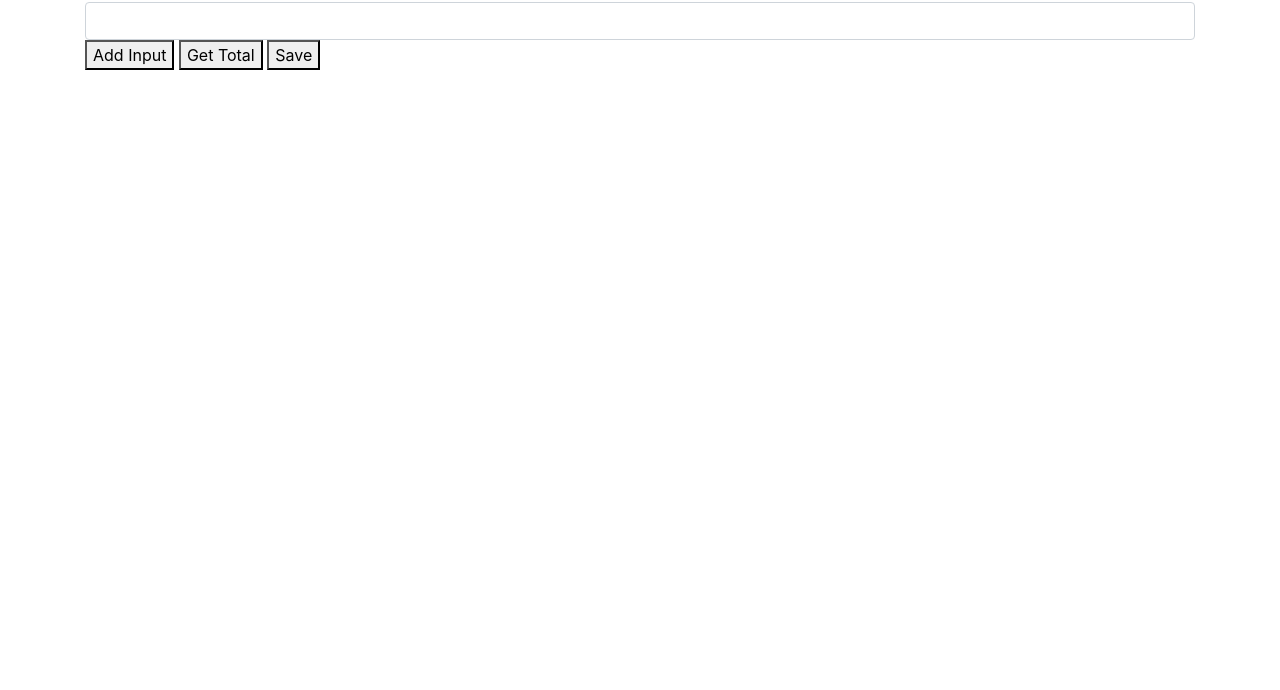
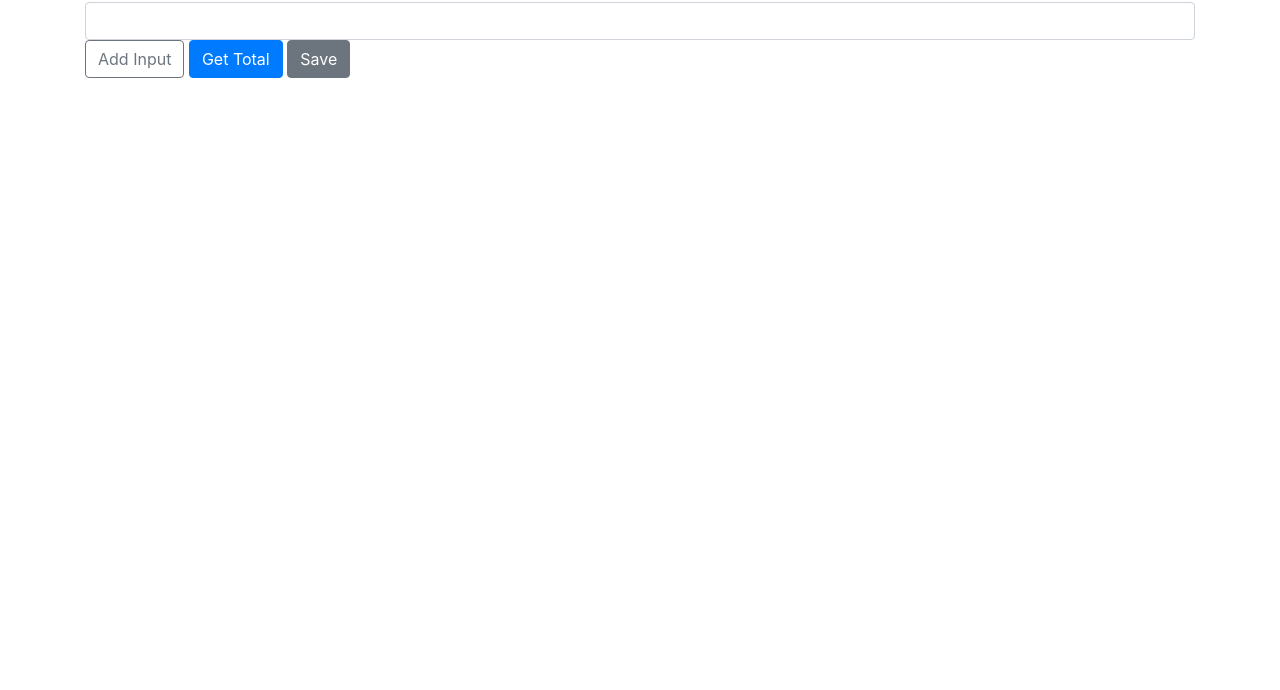
Before and after one commit to levidurfee/myxch, a website built with Parcel: page src/index.html in a window 1280 px wide. Shown: the part 110-800 px from the top of the page. Built offline with nearby package versions, Linux system fonts and the light colour scheme.

Commit message:
Style buttons

```diff
--- a/src/index.html
+++ b/src/index.html
@@ -26,9 +26,9 @@
                     <input type="text" name="address[]" class="address form-control" id="address">
                     <div id="inputs"></div>
                     <div>
-                        <button id="add_input">Add Input</button>
-                        <button id="get_total">Get Total</button>
-                        <button class="hide" id="save">Save</button>
+                        <button class="btn btn-outline-secondary" id="add_input">Add Input</button>
+                        <button class="btn btn-primary" id="get_total">Get Total</button>
+                        <button class="btn btn-secondary" class="hide" id="save">Save</button>
                     </div>
                 </div>
             </div>
```
